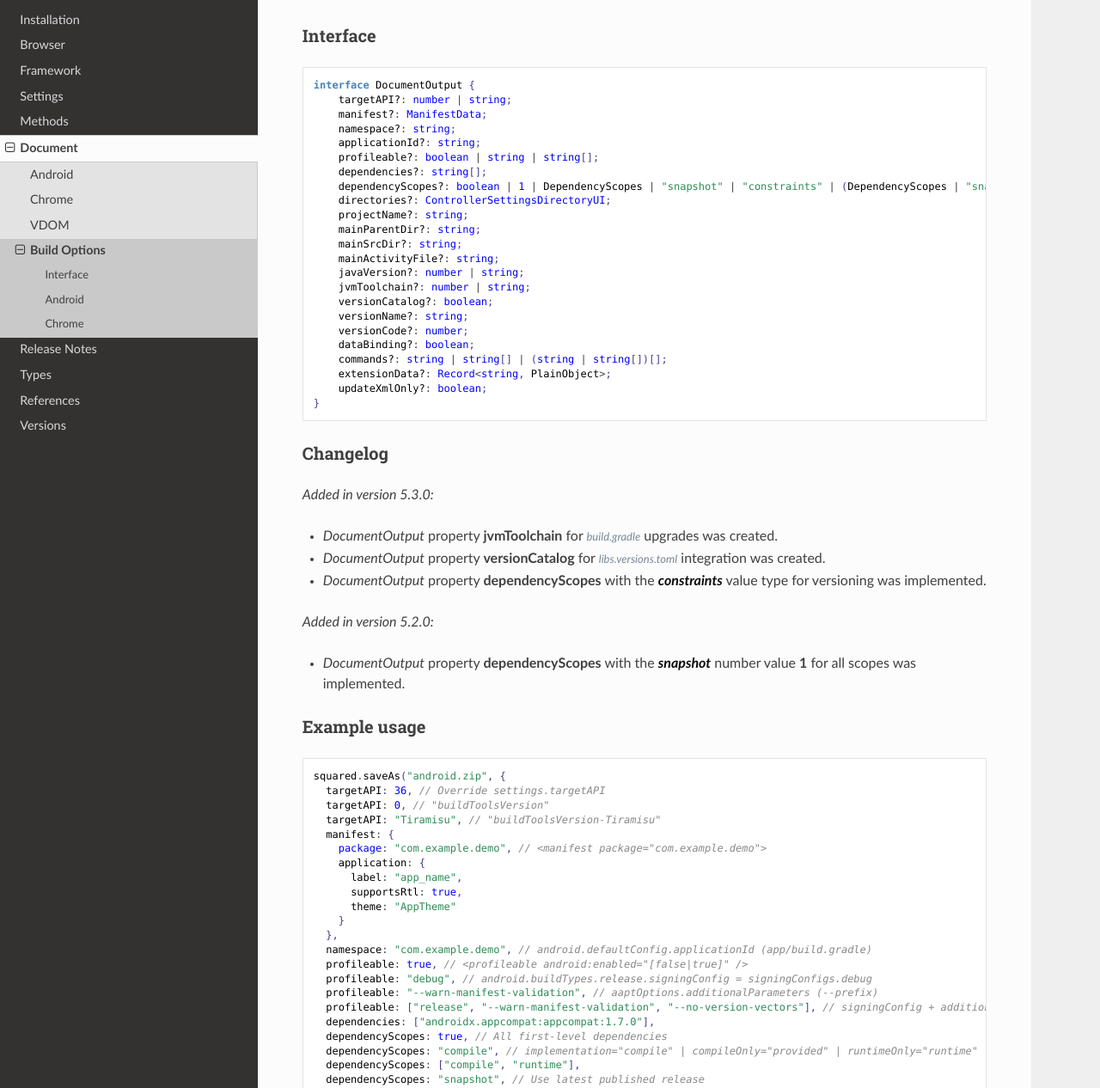
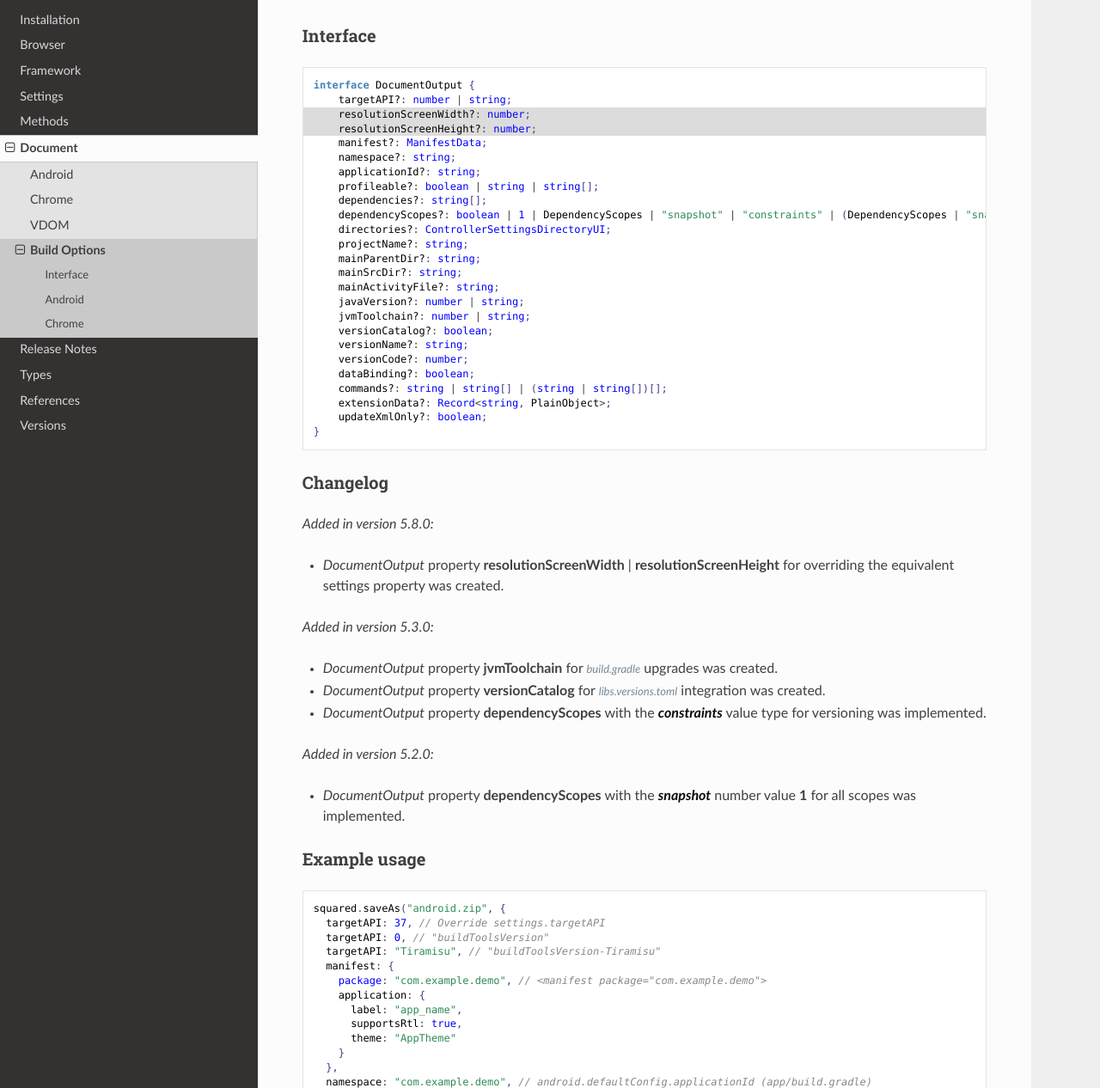
Before and after one commit to anpham6/android-docs, a Sphinx documentation site: the page built from source/document/build.rst, in a window 1280 px wide and 1400 px high, scrolled down 1367 px, cut to the strip 134-1400 px from the top of the window. Shown: the whole strip at 86% size. Built offline with Sphinx 7.4.7 and the Read the Docs theme 3.1.0, drawn with Linux system fonts in a browser that asks for light colours.

Commit message:
Android: Target API was updated to 37.

```diff
--- a/source/document/android/settings.rst
+++ b/source/document/android/settings.rst
@@ -20,7 +20,7 @@
           "@pi-r/android/extensions/task"
         ],
         "versions": {
-          "org.jetbrains.kotlin:kotlin-stdlib": "23.10.0",
+          "org.jetbrains.kotlin:kotlin-stdlib": "23.20.0",
           "buildToolsVersion": ""
         },
         "settings": {
--- a/source/document/build.rst
+++ b/source/document/build.rst
@@ -87,9 +87,12 @@
 ---------
 
 .. code-block::
+  :emphasize-lines: 3-4
 
   interface DocumentOutput {
       targetAPI?: number | string;
+      resolutionScreenWidth?: number;
+      resolutionScreenHeight?: number;
       manifest?: ManifestData;
       namespace?: string;
       applicationId?: string;
@@ -115,6 +118,10 @@
 Changelog
 ---------
 
+.. versionadded:: 5.8.0
+
+  - *DocumentOutput* property **resolutionScreenWidth** | **resolutionScreenHeight** for overriding the equivalent settings property was created.
+
 .. versionadded:: 5.3.0
 
   - *DocumentOutput* property **jvmToolchain** for :alt:`build.gradle` upgrades was created.
@@ -131,7 +138,7 @@
 .. code-block:: javascript
 
   squared.saveAs("android.zip", {
-    targetAPI: 36, // Override settings.targetAPI
+    targetAPI: 37, // Override settings.targetAPI
     targetAPI: 0, // "buildToolsVersion"
     targetAPI: "Tiramisu", // "buildToolsVersion-Tiramisu"
     manifest: {
--- a/source/release_notes/5.8.0.rst
+++ b/source/release_notes/5.8.0.rst
@@ -173,6 +173,11 @@
   interface UserResourceSettingsUI {
       createResourceIds: string | string[] | undefined; // "android" | "compose" | "fragment" | "drawable" | "animated-drawable";
       createBuildDependencies: "navigation-v3";
+  }
+
+  interface DocumentOutput {
+      resolutionScreenWidth?: number; // copyTo | saveAs (override)
+      resolutionScreenHeight?: number;
   }
 
   interface ControllerSettingsUI {
```
Also changed, not shown: source/framework/android.rst (+5 -4 lines), source/settings/android.rst (+8 -2 lines).
